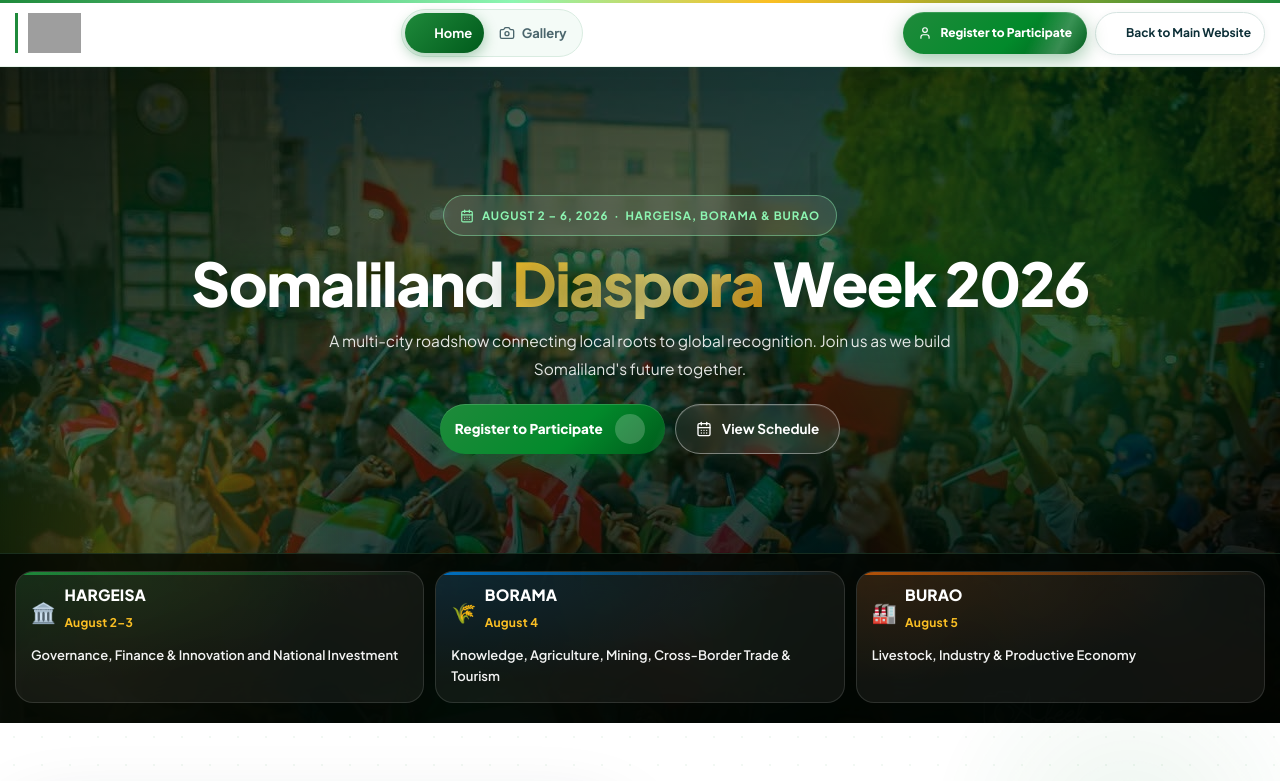
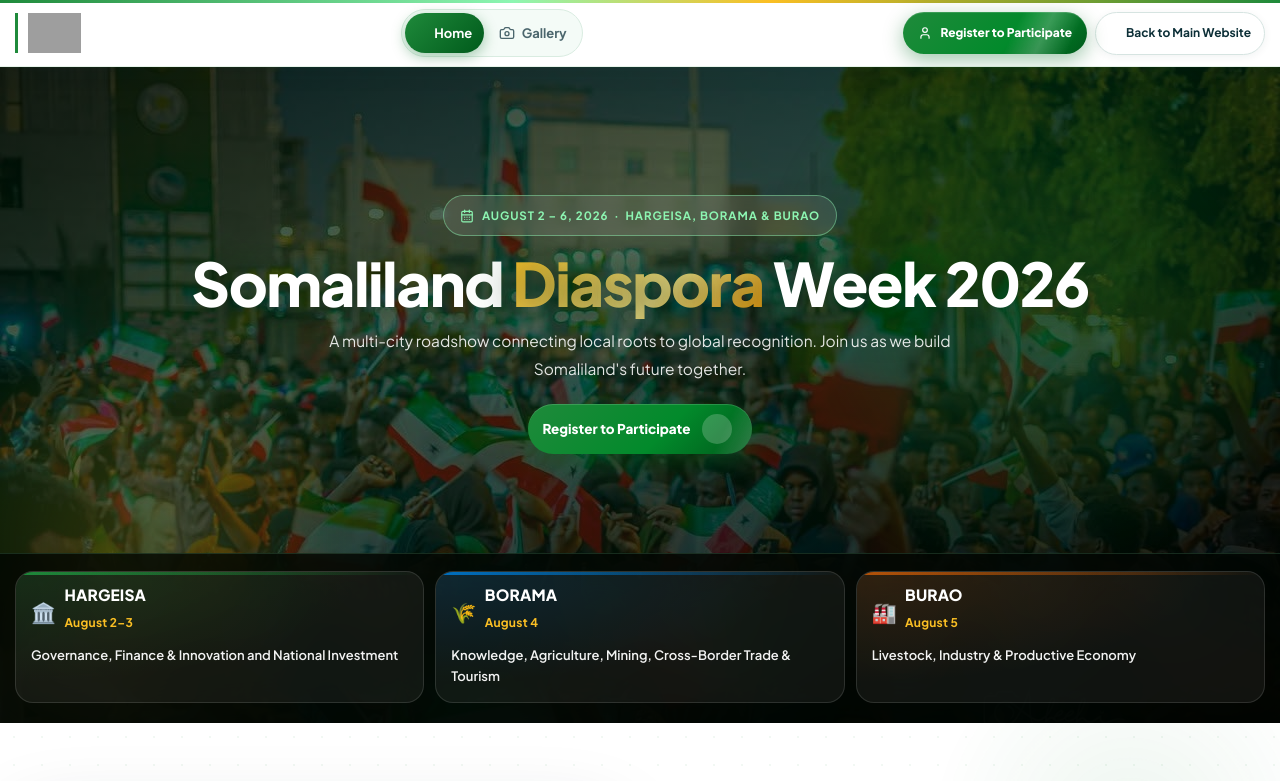
Before and after one commit to janogale/sldiaspora, a Next.js app: page /diaspora-week/portal in a window 1280 px wide. Shown: the top 781 px of the page. Built offline with nearby package versions, Linux system fonts and the light colour scheme; grey boxes are pictures that could not be loaded; a web font is replaced by a local one.

Commit message:
hide all schedule program

```diff
--- a/app/diaspora-week/portal/page.tsx
+++ b/app/diaspora-week/portal/page.tsx
@@ -262,10 +262,10 @@ export default function DiasporaWeekPortalPage() {
                   Register to Participate
                   <i className="fa-solid fa-arrow-right" aria-hidden="true"></i>
                 </Link>
-                <button type="button" className={styles.homeHeroCtaSecondary} onClick={() => setActiveSection("schedule")}>
+                {/* <button type="button" className={styles.homeHeroCtaSecondary} onClick={() => setActiveSection("schedule")}>
                   <CalendarDays size={16} />
                   View Schedule
-                </button>
+                </button> */}
               </div>
             </div>
             <div className={styles.homeHeroStatsBar}>
@@ -434,8 +434,8 @@ export default function DiasporaWeekPortalPage() {
             </div>
           </section>
 
-          {/* ══ SCHEDULE QUICK ACCESS ══ */}
-          <section className={styles.homeScheduleSection}>
+          {/* ══ SCHEDULE QUICK ACCESS ══ (hidden) */}
+          {false && <section className={styles.homeScheduleSection}>
             <div className="container">
               <div className={styles.homeScheduleHeader}>
                 <div>
@@ -476,7 +476,7 @@ export default function DiasporaWeekPortalPage() {
                 })}
               </div>
             </div>
-          </section>
+          </section>}
 
           {/* ══ GALLERY MOSAIC ══ */}
           <section className={styles.homeGallerySection}>
```
